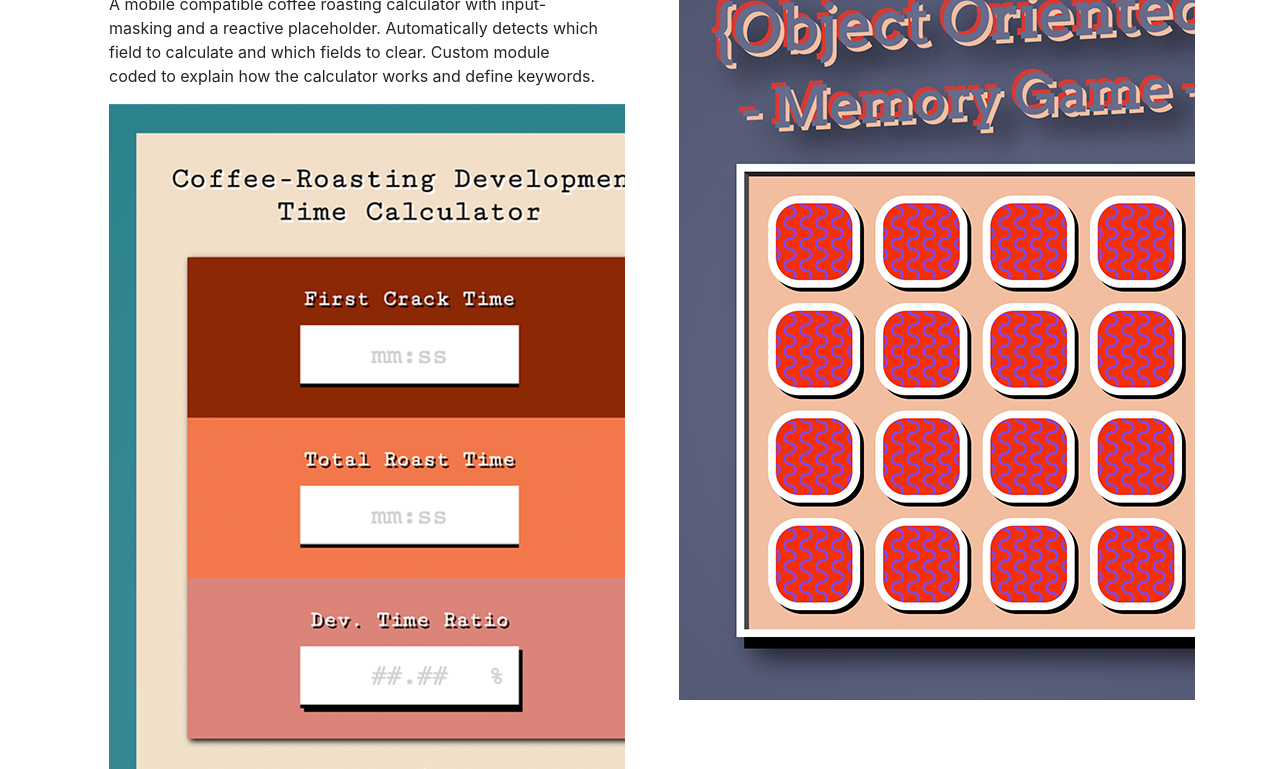
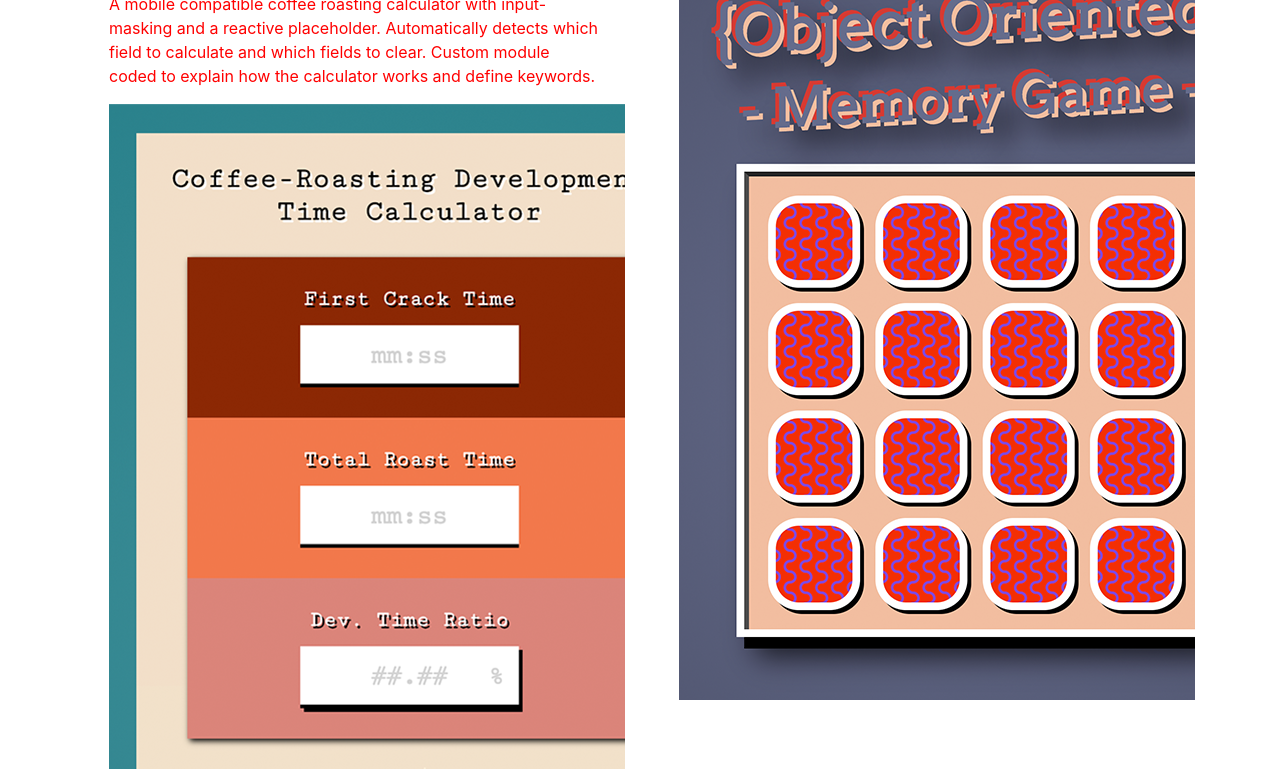
Before and after one commit to caleb-copeland/Masonic-Portfolio, a website: page index.html in a window 1280 px wide. Shown: the part 480-1249 px from the top of the page. Drawn offline with nearby package versions, Linux system fonts and the light colour scheme.

Commit message:
Added SCSS compile

```diff
--- a/package.json
+++ b/package.json
@@ -1,5 +1,5 @@
 {
-  "name": "-y",
+  "name": "simplesweet",
   "version": "1.0.0",
   "description": "",
   "main": "index.js",
@@ -8,8 +8,7 @@
   },
   "devDependencies": {},
   "scripts": {
-    "index-scss": "sass --watch scss/index-styles.scss css/index-styles.css"
-    "nav-scss": "sass --watch scss/nav.scss css/nav.css"
+    "scss": "sass --watch scss/index-styles.scss:css/index-styles.css scss/nav-styles.scss:css/nav-styles.css scss/footer-styles.scss:css/footer-styles.css"
   },
   "author": "",
   "license": "ISC"
--- a/scss/index-styles.scss
+++ b/scss/index-styles.scss
@@ -0,0 +1,3 @@
+body {
+  color: red;
+}
```
Also changed, not shown: css/footer-styles.css, css/index-styles.css, css/nav-styles.css, scss/footer-styles.scss (renamed from scss/footer.scss), scss/nav-styles.scss (renamed from scss/nav.scss), 3 other files.
